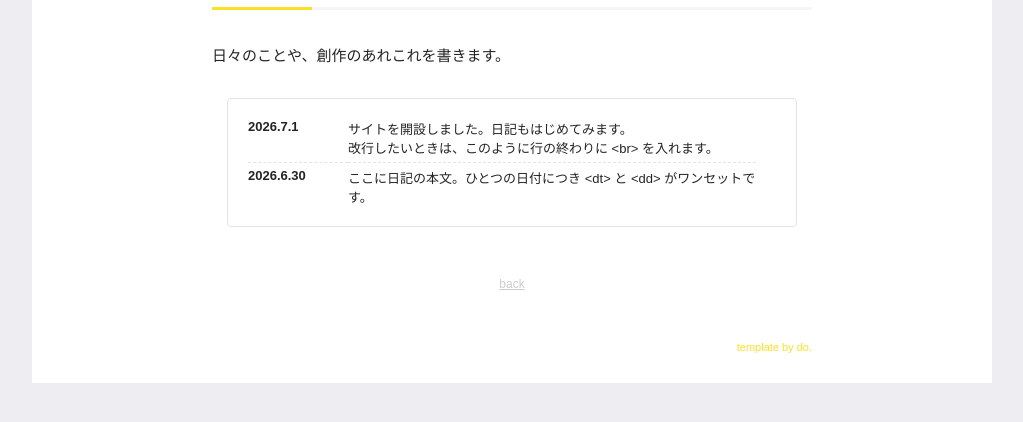
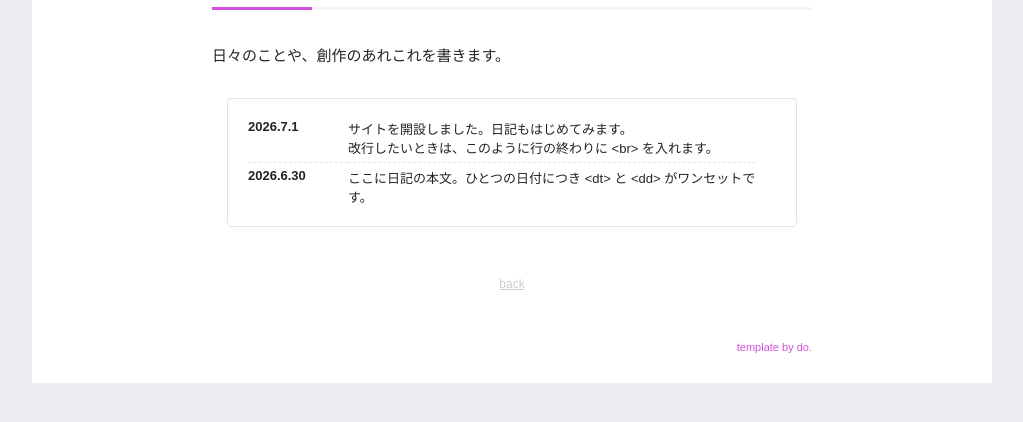
Before and after one commit to shurikenrider-maker/lastsugar, a plain HTML site: page memo.html in a window 1280 px wide. Shown: the part 112-534 px from the top of the page, without its empty margins (128-1151 px from the left). Drawn offline with Linux system fonts and the light colour scheme.

Commit message:
Change stylesheet link to style-violet.css

```diff
--- a/memo.html
+++ b/memo.html
@@ -6,7 +6,7 @@
   <title>memo - lastsugar</title>
   <script src="js/jquery.js"></script>
   <script src="js/common.js"></script>
-  <link rel="stylesheet" href="css/style.css">
+  <link rel="stylesheet" href="css/style-violet.css">
   <link rel="stylesheet" href="css/fuwaimg.css">
 </head>
 
```
